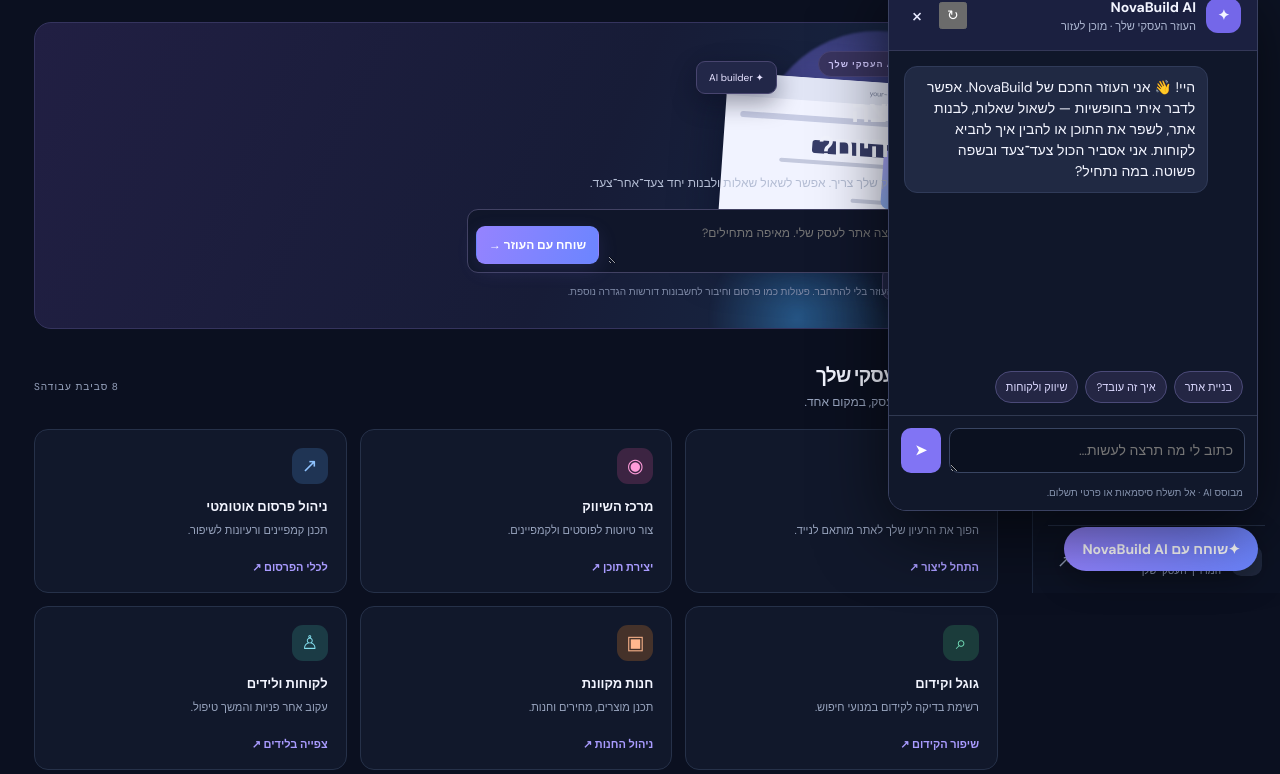
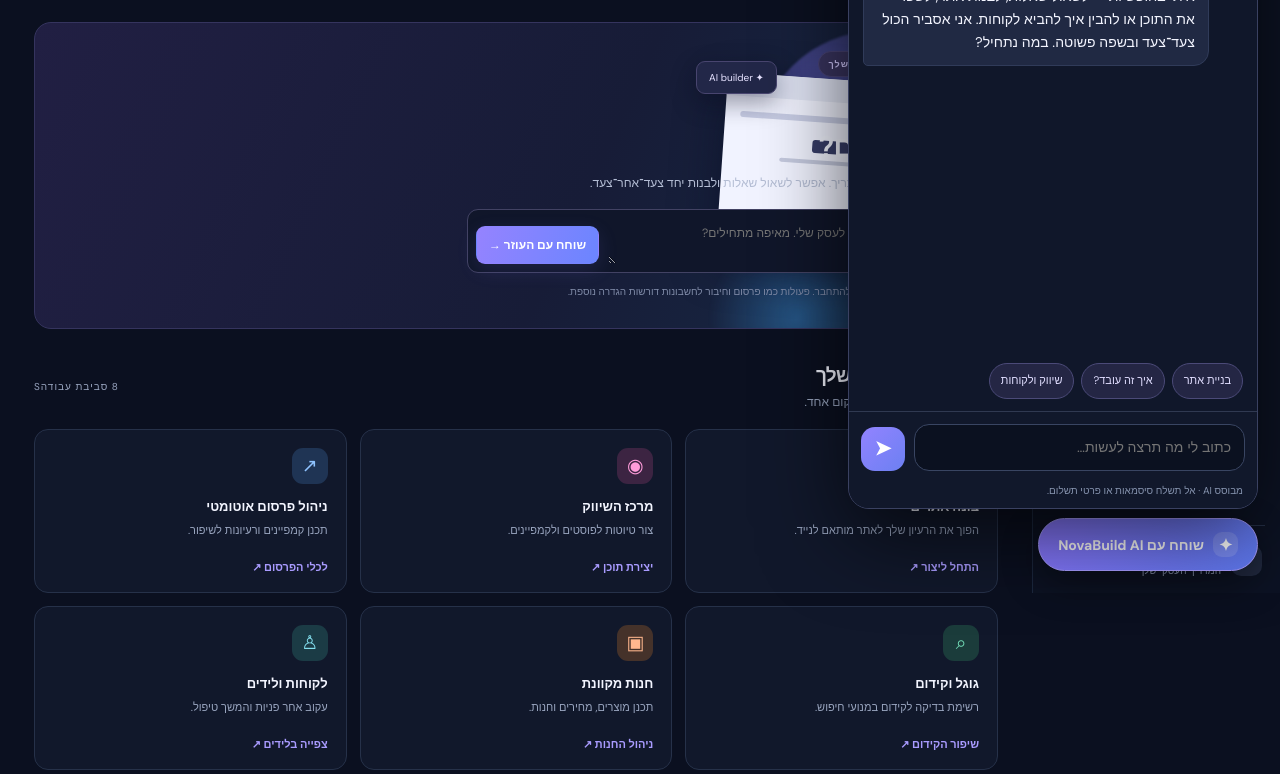
Before and after one commit to neorayz2020-lab/Ai-business-platform, a plain HTML site: page index.html in a window 1280 px wide. Shown: the part 207-981 px from the top of the page. Drawn offline with nearby package versions, Linux system fonts and the light colour scheme.

Commit message:
Redesign the assistant chat panel for a friendly ChatGPT-like experience

```diff
--- a/help-bot.css
+++ b/help-bot.css
@@ -1,21 +1,29 @@
-/* NovaBuild AI welcome assistant */
-#nb-help-launcher{position:fixed;right:22px;bottom:22px;z-index:1000;border:0;border-radius:999px;padding:13px 18px;background:linear-gradient(110deg,#9583ff,#6b85ff);color:#fff;font-weight:800;box-shadow:0 10px 32px #0005;cursor:pointer}
-#nb-help-launcher:focus-visible,#nb-help-send:focus-visible,#nb-help-close:focus-visible,#nb-help-quick button:focus-visible{outline:2px solid #fff;outline-offset:3px}
-#nb-help-panel{position:fixed;right:22px;bottom:82px;z-index:1000;width:min(370px,calc(100vw - 28px));height:min(530px,calc(100vh - 115px));display:flex;flex-direction:column;border:1px solid #3a4161;border-radius:18px;overflow:hidden;background:#10172a;color:#f3f5ff;box-shadow:0 20px 70px #0009;font:14px/1.5 'DM Sans',system-ui,sans-serif}
+/* NovaBuild AI conversational assistant */
+#nb-help-launcher{position:fixed;right:22px;bottom:22px;z-index:1000;display:flex;align-items:center;gap:9px;border:1px solid #a69bff;border-radius:999px;padding:13px 19px;background:linear-gradient(115deg,#8977ff,#5d78ee);color:#fff;font-size:14px;font-weight:800;box-shadow:0 12px 36px #0006;cursor:pointer;transition:transform .18s,box-shadow .18s}
+#nb-help-launcher:hover{transform:translateY(-2px);box-shadow:0 16px 42px #0008}
+.nb-launcher-spark{display:grid;place-items:center;width:25px;height:25px;border-radius:9px;background:#ffffff24;font-size:17px}
+#nb-help-launcher:focus-visible,#nb-help-send:focus-visible,#nb-help-close:focus-visible,#nb-help-new:focus-visible,#nb-help-quick button:focus-visible{outline:2px solid #fff;outline-offset:3px}
+#nb-help-panel{position:fixed;right:22px;bottom:84px;z-index:1000;width:min(410px,calc(100vw - 28px));height:min(650px,calc(100dvh - 112px));display:flex;flex-direction:column;border:1px solid #3a4161;border-radius:21px;overflow:hidden;background:#10172a;color:#f3f5ff;box-shadow:0 24px 85px #000a;font:14px/1.55 'DM Sans',system-ui,sans-serif}
 #nb-help-panel[hidden]{display:none}
-.nb-help-head{display:flex;align-items:center;gap:10px;padding:15px 16px;background:#1b2040;border-bottom:1px solid #343858}
-.nb-help-avatar{display:grid;place-items:center;width:35px;height:35px;border-radius:12px;background:#7467e9;font-weight:900}
-.nb-help-title{flex:1;font-weight:800}.nb-help-subtitle{display:block;color:#aeb8d2;font-size:11px;font-weight:500}
-#nb-help-close{border:0;background:transparent;color:#e8eaff;font-size:22px;cursor:pointer}
-#nb-help-messages{flex:1;overflow:auto;padding:15px;display:flex;flex-direction:column;gap:10px}
-.nb-help-message{max-width:90%;padding:10px 12px;border-radius:13px;white-space:pre-wrap;overflow-wrap:anywhere}
-.nb-help-message.bot{align-self:flex-start;background:#202943;border:1px solid #303b59}
-.nb-help-message.user{align-self:flex-end;background:#655be0;color:#fff}
-#nb-help-quick{display:flex;flex-wrap:wrap;gap:7px;padding:0 14px 12px}
-#nb-help-quick button{border:1px solid #4b4a78;border-radius:999px;background:#242644;color:#dcd9ff;padding:7px 10px;font-size:11px;cursor:pointer}
-.nb-help-form{display:flex;gap:8px;padding:12px;border-top:1px solid #303951;background:#11182b}
-#nb-help-input{flex:1;min-width:0;border:1px solid #394562;border-radius:10px;background:#0b1120;color:#fff;padding:11px;outline:none}
-#nb-help-input:focus{border-color:#9c91ff}
-#nb-help-send{border:0;border-radius:10px;background:#8174f4;color:white;padding:0 14px;font-weight:800;cursor:pointer}
-.nb-help-note{padding:0 14px 10px;color:#8592ad;font-size:10px;background:#11182b}
-@media(max-width:480px){#nb-help-launcher{right:14px;bottom:14px}#nb-help-panel{right:14px;bottom:72px;width:calc(100vw - 28px);height:min(560px,calc(100vh - 90px))}}
+.nb-help-head{display:flex;align-items:center;gap:10px;padding:15px 16px;background:linear-gradient(110deg,#1c2141,#171d32);border-bottom:1px solid #343858;flex-shrink:0}
+.nb-help-avatar{display:grid;place-items:center;width:39px;height:39px;border-radius:14px;background:linear-gradient(140deg,#a99bff,#5d65e8);font-size:20px;font-weight:900;box-shadow:0 6px 20px #7167ff40}
+.nb-help-title{flex:1;font-weight:850;font-size:14px}.nb-help-subtitle{display:block;color:#aeb8d2;font-size:11px;font-weight:500;margin-top:3px}.nb-online-dot{display:inline-block;width:7px;height:7px;background:#62d9b0;border-radius:50%;margin-inline-end:5px}
+#nb-help-close,#nb-help-new{border:0;background:#ffffff0c;color:#e8eaff;width:32px;height:32px;border-radius:10px;font-size:20px;cursor:pointer}
+#nb-help-messages{flex:1;min-height:0;overflow:auto;padding:17px 14px;display:flex;flex-direction:column;gap:11px;overscroll-behavior:contain}
+.nb-help-message{max-width:91%;padding:11px 13px;border-radius:15px;white-space:pre-wrap;overflow-wrap:anywhere;line-height:1.65}
+.nb-help-message.bot{align-self:flex-start;background:#202943;border:1px solid #303b59;border-bottom-left-radius:5px}
+.nb-help-message.user{align-self:flex-end;background:linear-gradient(135deg,#7163e8,#5b72db);color:#fff;border-bottom-right-radius:5px}
+.nb-help-message.typing{color:#aeb8d2;font-style:italic}.nb-help-message.error{border-color:#7f4854;color:#ffd7dd;background:#321f2a}
+#nb-help-quick{display:flex;flex-wrap:wrap;gap:7px;padding:0 14px 12px;flex-shrink:0}
+#nb-help-quick[hidden]{display:none}
+#nb-help-quick button{border:1px solid #4b4a78;border-radius:999px;background:#242644;color:#e1deff;padding:8px 11px;font-size:11px;cursor:pointer}
+#nb-help-quick button:hover{background:#323157}
+.nb-help-form{display:flex;align-items:flex-end;gap:9px;padding:12px;border-top:1px solid #303951;background:#11182b;flex-shrink:0}
+#nb-help-input{flex:1;min-width:0;max-height:120px;resize:none;border:1px solid #394562;border-radius:15px;background:#0b1120;color:#fff;padding:12px 13px;outline:none;line-height:1.5}
+#nb-help-input:focus{border-color:#9c91ff;box-shadow:0 0 0 3px #9c91ff18}
+#nb-help-input:disabled{opacity:.65}
+#nb-help-send{flex-shrink:0;width:44px;height:44px;border:0;border-radius:14px;background:linear-gradient(135deg,#9283ff,#6c80f2);color:white;font-size:20px;font-weight:900;cursor:pointer}
+#nb-help-send:disabled{opacity:.55;cursor:wait}
+.nb-help-note{padding:0 14px 10px;color:#8592ad;font-size:10px;background:#11182b;flex-shrink:0}
+@media(max-width:480px){#nb-help-launcher{right:14px;bottom:14px;padding:11px 15px;font-size:13px}#nb-help-panel{right:10px;bottom:70px;width:calc(100vw - 20px);height:min(640px,calc(100dvh - 82px));border-radius:18px}}
+@media(prefers-reduced-motion:reduce){#nb-help-launcher{transition:none}}
```
